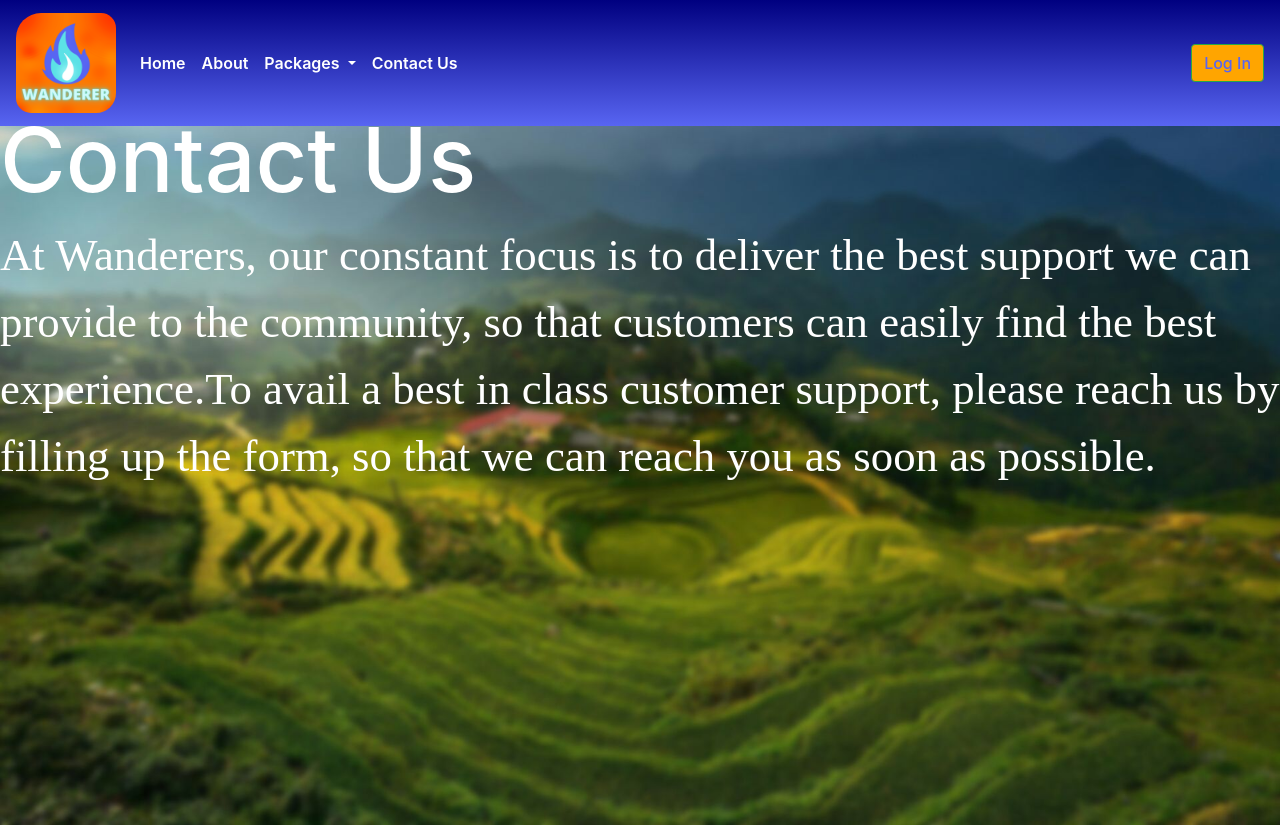
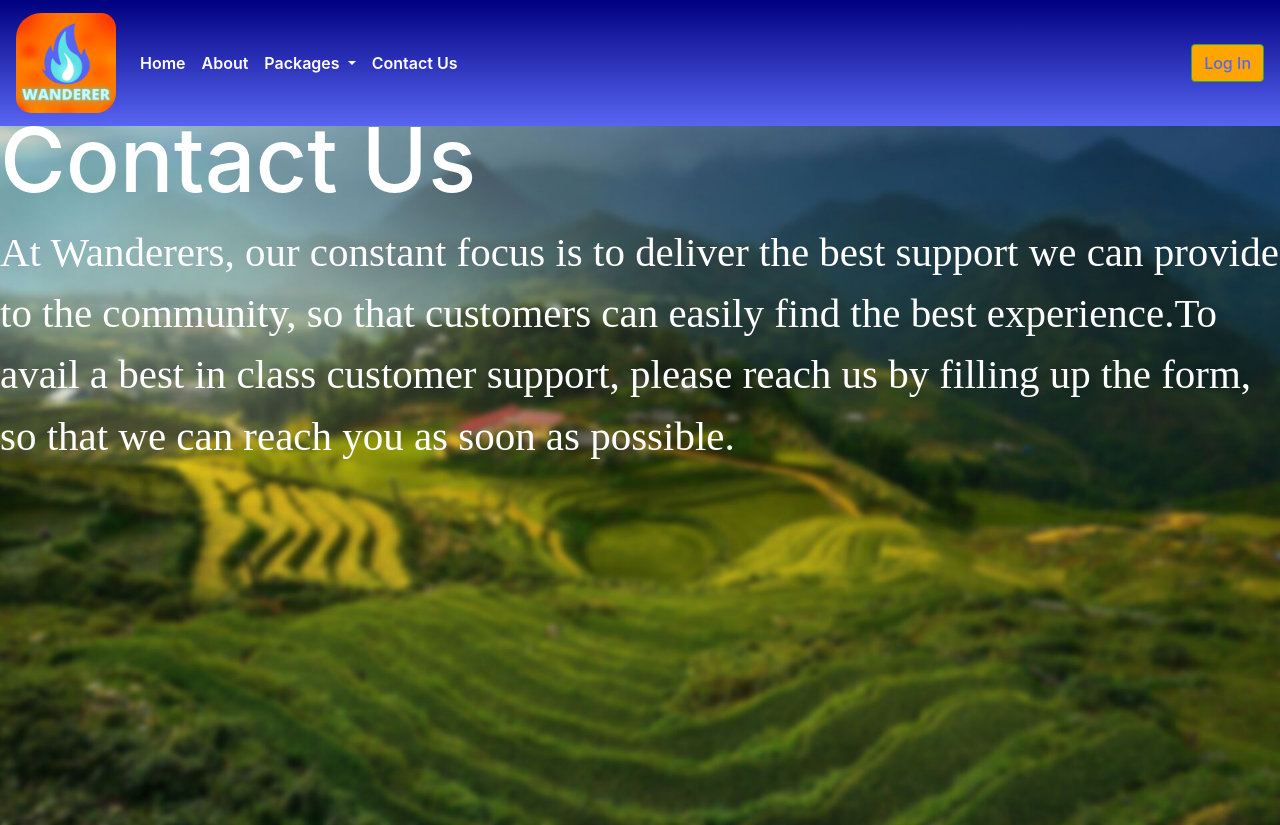
Before and after one commit to abhigyan-c/wanderer, a PHP site: page /OtherHTML/contactus.html in a window 1280 px wide. Shown: the top 825 px of the page. Run offline with PHP 8.4, Linux system fonts and the light colour scheme.

Commit message:
Update contact.css

```diff
--- a/CSS/contact.css
+++ b/CSS/contact.css
@@ -36,7 +36,7 @@ body{
 
 .contactustext {
   color: white;
-  font-size: 3.5vw;
+  font-size: 3.2vw;
   font-family: 'Montserrat';
   align-self: left;
   pointer-events: none;
```
